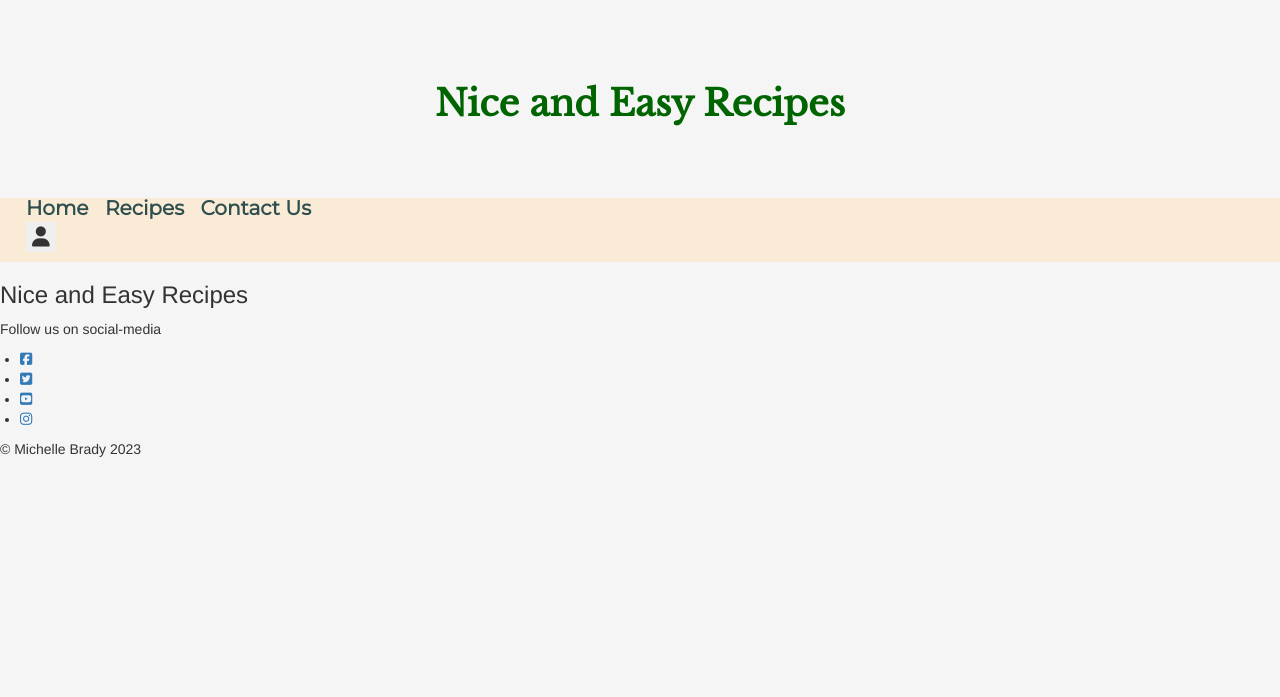
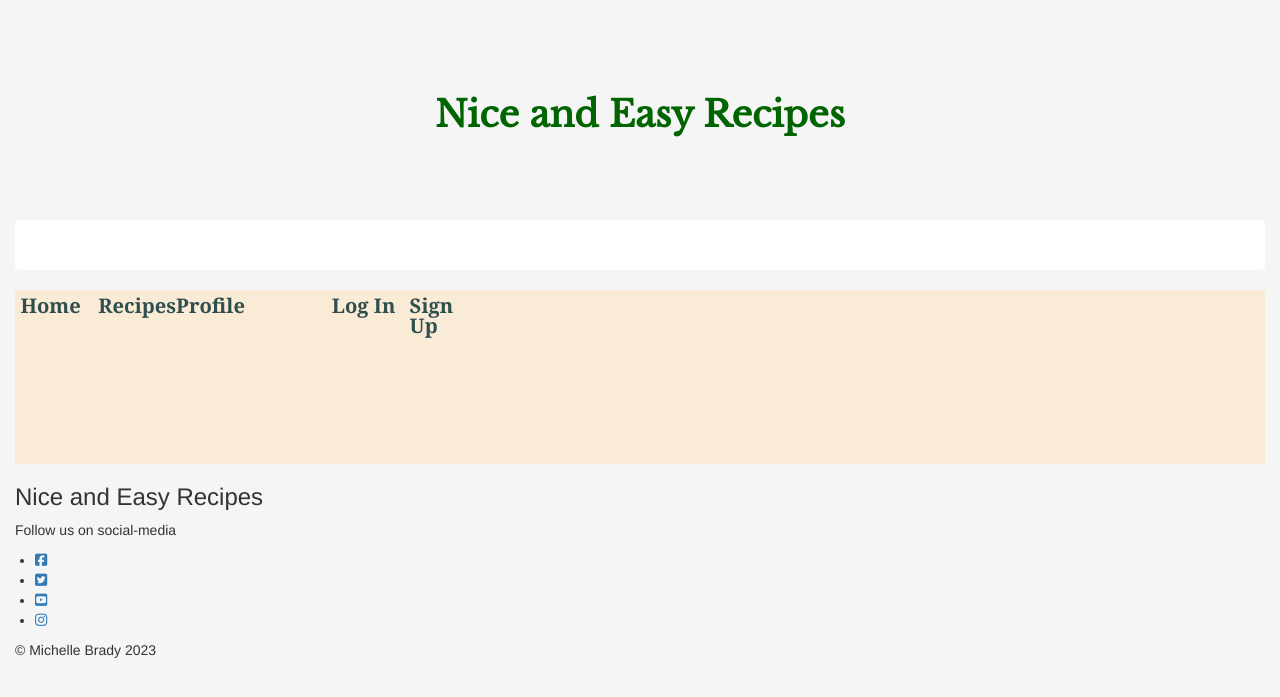
Before and after one commit to Code-Institute-Submissions/ShellyBrady-RecipeWebsite, a Django app: page / in a window 1280 px wide. Shown: the top 697 px of the page. Run offline with Django 3.2, Linux system fonts and the light colour scheme; data that the repository does not hold is empty; some libraries are stand-ins or nearby versions.

Commit message:
add css and work on nav bar

```diff
--- a/static/css/style.css
+++ b/static/css/style.css
@@ -1,87 +1,61 @@
 @import url('https://unpkg.com/bootstrap@3.3.7/dist/css/bootstrap.min.css');
 
-.container-body {
+.container-fluid {
     background-color: whitesmoke;
 }
 
 h1 {
     font-family: 'Libre Baskerville', serif ;
     color: darkgreen;
-    font-weight: 600;
-    font: size 1.6em;
+    font-weight: 800;
+    font: size 2em;
     text-decoration: none;
     text-align: center;
-    padding: 5%;
+    padding: 6%;
 }
 
 header a {
+    display: flex;
     text-decoration: none;
     color: darkslategray;
     font-weight: 600;
     font-size: 1.2em;
-    font-family: 'Montserrat', sans-serif;
+    font-family: Georgia, 'Times New Roman', Times, serif;
     line-height: 100%;
-    text-align: center;
+    justify-content: space-between;
 }
 
+
 #menu li {
-    display: inline;
+    display: flex;
     height: 100%;
     font-size: 1.2em;
-    align-items: center;
+    justify-content: space-between;
     width: 100%;
 }
 
 nav li {
     padding-left: 2%;
     padding-right: 2%;
-    padding-bottom: 5%;
+    padding-bottom: 2%;
     width: 100%;
 }
 
+nav #menu {
+    display: flex;
+    padding: 5%;
+    margin-bottom: 5%;
+    justify-content: space-between;
+}
 .nav-container {
-    align-items: center;
     display: flex;
     height: 100%;
     width: 100%;
     background-color: antiquewhite;
-}
-/*profile drop down list*/
-header .dropdown {
-    align-items: flex-start;
-}
-.nav-container button {
-    align-self: flex-end;
-}
-button.dropbtn {
-    font-size: 1.2em;
-    border: none;
-    cursor: pointer;
-    align-self: flex-end;
+    justify-content: space-between;
 }
 
-.dropdown {
-    position: relative;
-    display: inline-block;
+.navbar-nav li a{
+    justify-content: space-between;
+    padding: 7%;
 }
-
-.dropdown-content {
-    display: none;
-    position: absolute;
-    right: 10;
-    background-color: #f9f9f9;
-    min-width: 160px;
-    box-shadow: 0px 8px 16px 0px rgba(0,0,0,0.2);
-    z-index: 1;
-}
-
-.dropdown-content a {
-    color: darkslategray;
-    padding: 12px 16px;
-    text-decoration: none;
-    display: block;
-}
-
-.dropdown-content a:hover {background-color: lightslategray;}
-.dropdown:hover .dropdown-content {display: block;}
-.dropdown:hover .dropbtn {background-color: green;}
--- a/templates/index.html
+++ b/templates/index.html
@@ -23,43 +23,43 @@
 
 </head>
 
-<body class="container-body">
+<body class="container-fluid">
        <!--top of every page-->
     <header>
       <h1 >Nice and Easy Recipes</h1>
 
-        <div class="nav-container">
+        <nav class="navbar navbar-expand-lg navbar-light bg-white"></nav>
+          <div class="nav-container">
               <!--nav bar items to link to web pages they belong to-->
-          <nav>
 
-            <ul id="menu">
+            <ul class="nav navbar-nav" id="menu">
 
               <li>
-              <a href="#" class="active">Home</a>
+                <a href="{% url 'home' %}" aria-current="page" class="active">Home</a>
               </li>
 
               <li>
-              <a href="#">Recipes</a>
+                <a href="#">Recipes</a>
               </li>
 
               <li>
-              <a href="#">Contact Us</a>
+                <a href="#">Profile</a>
               </li>
 
               <li>
-                      <!--collapsable menu-->
-                <div class="dropdown">
-                  <button class="dropbtn"><i class="fa-solid fa-user"></i></button>
-                  <div class="dropdown-content">
-                    {% if user.is_authenticated %}
-                    <a href="{% url 'account_logout' %}">Logout</a>
-                    {% else %}
-                    <a href="{% url 'account_signup' %}">Register</a>
-                    <a href="{% url 'account_login' %}">Login</a>
+                  {% if user.is_authenticated %}
+                  <li>
+                    <a class="user-item" aria-current="page" href="{% url 'account_logout' %}">Log Out</a></li>
+                  {% else %}
+                  <li>
+                    <a class="user-item" href="{% url 'account_login' %}">Log In</a></li>
+                  <li>
+                    <a class="user-item" href="{% url 'account_signup' %}">Sign Up</a></li>
                   {% endif %}
-                </div>
               </li>
             </ul>
+              </div>
+            </div>
           </nav>
         </div>
     </header>
--- a/templates/recipes.html
+++ b/templates/recipes.html
@@ -2,15 +2,13 @@
 
 {% block content %}
 
-<!--used blog walkthrough for this page-->
+<!--used blog walkthrough for this page with some small changes-->
 
-<div class="container-fluid">
+<div class="container">
     <div class="row">
         <!--recipe entry-->
         {% for post in post_list %}
-        <div class="col-12 mt-3 left">
-            <div class="row">
-                <div class="col-md-4">
+                <div class="col-xs-12 col-sm-6 col-md-6">
                     <div class="card-body">
                         <div class="image-container">
                             <div class="image-container">
@@ -34,8 +32,7 @@
                         </div>
                     </div>
                 </div>
-                {% if forloop.counter|divisibleby:3 %}
-            </div>
+                {% if forloop.counter|divisibleby:2 %}
             <div class="row">
                {% endif %}
                {% endfor %}
```
